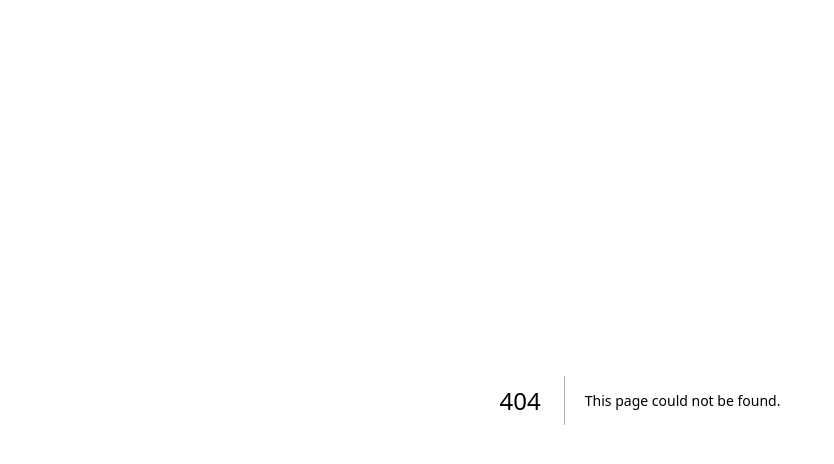
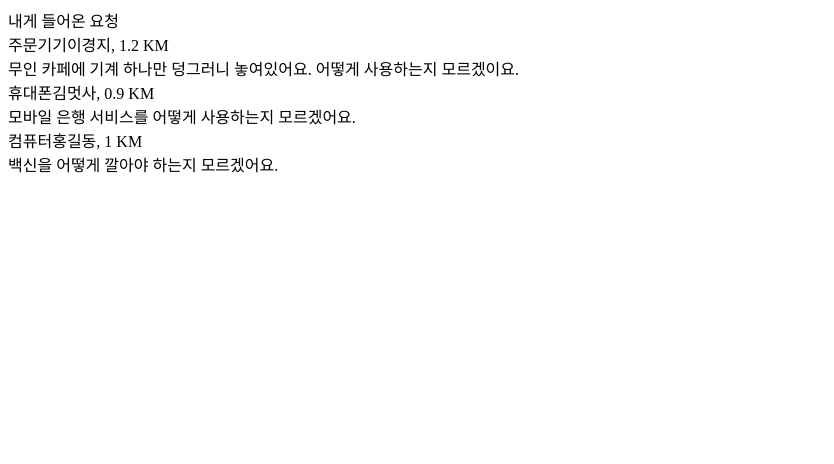
Before and after one commit to likeLion11thHackathon2team/Hackaton_Front, a Next.js app: page /home/requestPage in a window 1280 px wide. Before the commit this address had no page. Shown: the top 464 px of the page, without its empty margins (0-834 px from the left). Built offline with nearby package versions, Linux system fonts and the light colour scheme.

Commit message:
Add: 도움 요청 리스트, 도움 내역 리스트 페이지 추가

```diff
--- /dev/null
+++ b/src/pages/home/request.jsx
@@ -0,0 +1,15 @@
+const Request = ({ category, mentiName, dist, content }) => {
+  return (
+    <>
+      <div>
+        <span>{category}</span>
+        <span>
+          {mentiName}, {dist} KM
+        </span>
+      </div>
+      <div>{content}</div>
+    </>
+  );
+};
+
+export default Request;
--- /dev/null
+++ b/src/pages/home/requestPage.jsx
@@ -0,0 +1,71 @@
+import { useRouter } from "next/router";
+import Request from "./request";
+import React from "react";
+
+const RequestPage = () => {
+  const router = useRouter();
+  const onClick = (id) => {
+    router.push(
+      {
+        pathname: `/requestDetail/${id}`,
+        query: {
+          id: id,
+        },
+      },
+      `/home/requestDetail/${id}`
+    );
+  };
+
+  const RequestList = [
+    {
+      id: 1,
+      category: "주문기기",
+      mentiName: "이경지",
+      dist: 1.2,
+      acceptTime: "2023-08-15T18:52:50.637635",
+      content:
+        "무인 카페에 기계 하나만 덩그러니 놓여있어요. 어떻게 사용하는지 모르겠이요.",
+    },
+    {
+      id: 2,
+      category: "휴대폰",
+      mentiName: "김멋사",
+      dist: 0.9,
+      acceptTime: "2023-08-15T18:54:52.637635",
+      content: "모바일 은행 서비스를 어떻게 사용하는지 모르겠어요.",
+    },
+    {
+      id: 3,
+      category: "컴퓨터",
+      mentiName: "홍길동",
+      dist: 1,
+      acceptTime: "2023-08-15T18:56:55.637635",
+      content: "백신을 어떻게 깔아야 하는지 모르겠어요.",
+    },
+  ];
+
+  return (
+    <>
+      <div>
+        <span>내게 들어온 요청</span>
+      </div>
+      <div>
+        {RequestList.map((item) => (
+          <div key={item.id} onClick={() => onClick(item.id)}>
+            <Request
+              key={item.id}
+              category={item.category}
+              mentiName={item.mentiName}
+              dist={item.dist}
+              content={item.content}
+            />
+          </div>
+        ))}
+      </div>
+    </>
+  );
+};
+
+// 100vw, 480px*300px
+
+export default RequestPage;
```
Also changed, not shown: src/components/Map.jsx (+11 -0 lines), src/pages/help_list/finishedRequest.jsx (added, +15 -0 lines), src/pages/help_list/index.jsx (added, +53 -0 lines), src/pages/home/requestDetail/[id].jsx (added, +90 -0 lines), src/pages/home/requestDetail/index.jsx (added, +9 -0 lines), src/pages/index.jsx (+0 -34 lines).
